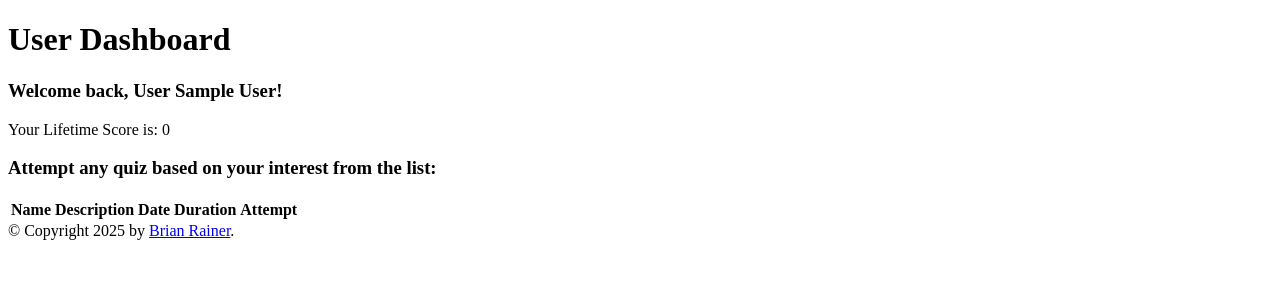
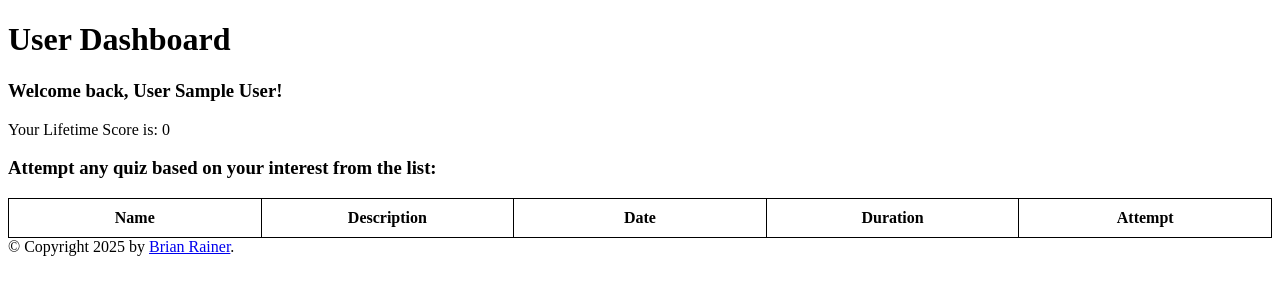
Before and after one commit to brianrainer/quiz_land, a Flask app: page /dashboard in a window 1280 px wide. Shown: the part 88-388 px from the top of the page. Run offline with Flask 3, Linux system fonts and the light colour scheme; the visitor is signed in with stand-in values (Sample User, id 1); data that the repository does not hold is empty.

Commit message:
Add styling for table

```diff
--- a/app/templates/layout.html
+++ b/app/templates/layout.html
@@ -19,6 +19,24 @@
 
         .flashes .error {
             color: red;
+        }
+
+        table {
+            border-collapse: collapse;
+            width: 100%;
+            table-layout: fixed;
+        }
+
+        th {
+            border: 1px solid black;
+            padding: 10px;
+            text-align: center;
+        }
+
+        td {
+            border: 1px solid black;
+            padding: 10px;
+            text-align: justify;
         }
     </style>
 </head>
```
